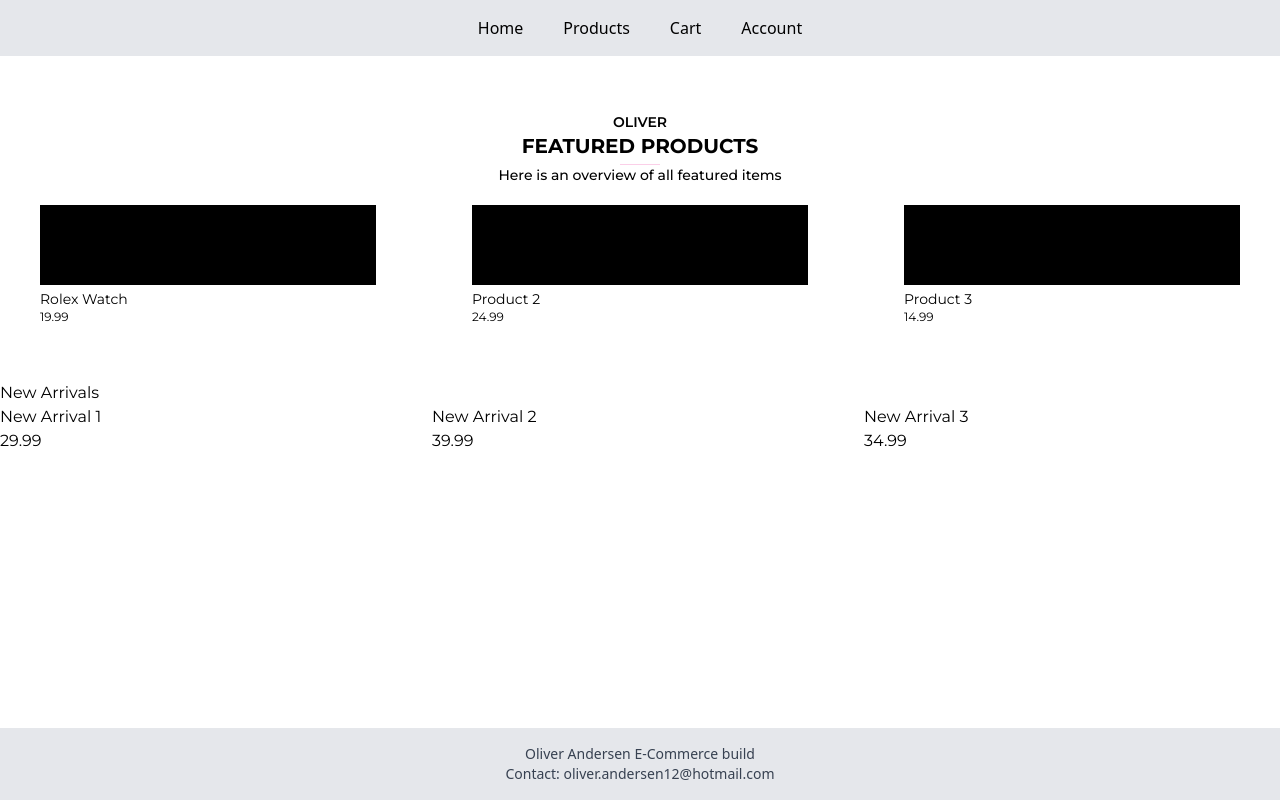
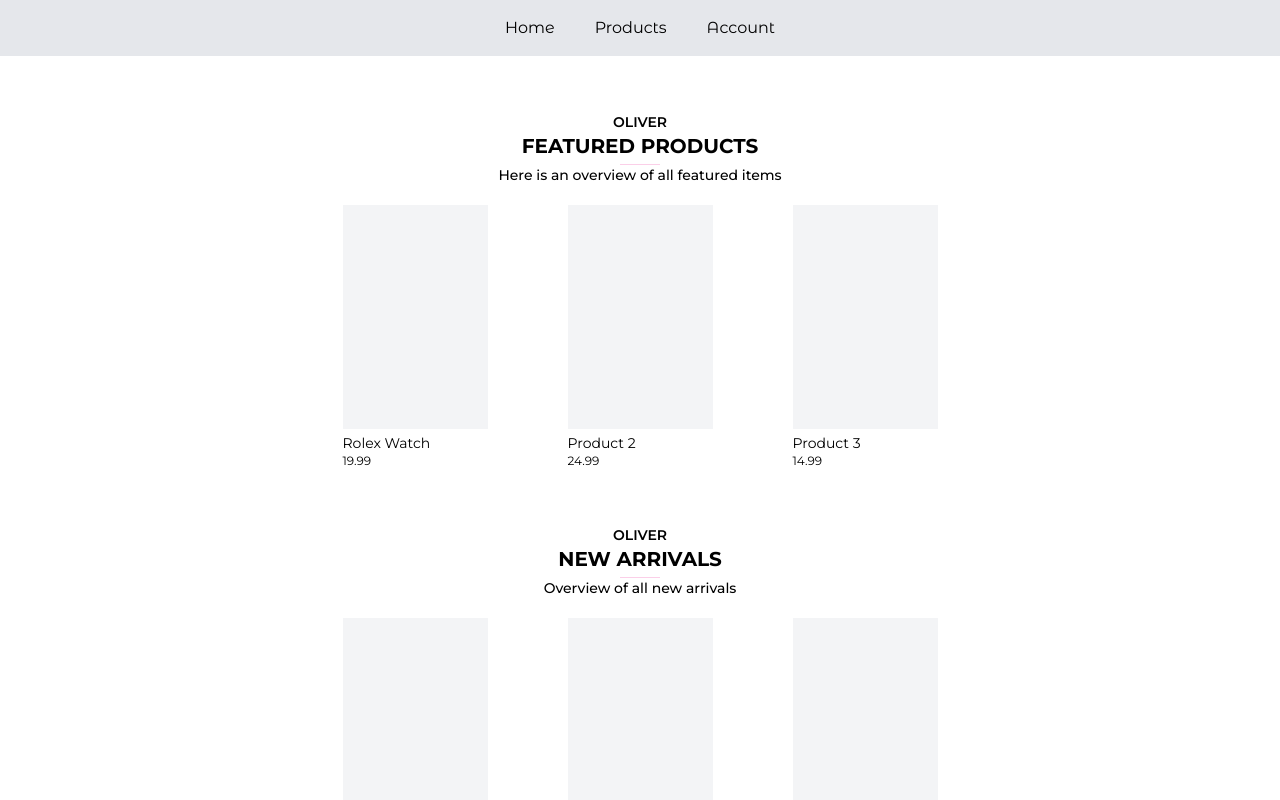
Before and after one commit to Revilo321/e-commerce-site, a Next.js app: page /homepage in a window 1280 px wide. Shown: the top 800 px of the page. Built offline with nearby package versions, Linux system fonts and the light colour scheme.

Commit message:
made generic components for showing products

```diff
--- a/src/components/Homepage/FeaturedProducts.tsx
+++ b/src/components/Homepage/FeaturedProducts.tsx
@@ -1,4 +1,6 @@
 import React from 'react';
+import { GenericProducts } from './GenericProducts';
+import { GenericProductHeader } from './GenericProductHeader';
 
 const FeaturedProducts: React.FC = () => {
   // Fetch or provide the list of featured products
@@ -10,26 +12,12 @@ const FeaturedProducts: React.FC = () => {
 
   return (
     <section>
-      <div className="pb-5">
-        <p className="text-center text-sm font-semibold">OLIVER</p>
-        <h2 className="text-center text-xl font-bold">FEATURED PRODUCTS</h2>
-        <div className="flex justify-center pt-1">
-          <div className=" bg-pink-200 w-10 h-px"></div>
-        </div>
-        <p className="text-center text-sm font-medium">
-          Here is an overview of all featured items
-        </p>
-      </div>
-      <div className="grid grid-cols-3 gap-4">
-        {featuredProducts.map((product) => (
-          <div key={product.id} className="  mx-10">
-            <div className="h-20 w-full bg-black" />
-            <h3 className="text-sm pt-1">{product.name}</h3>
-            <p className="text-xs">{product.price}</p>
-            {/* Additional product details */}
-          </div>
-        ))}
-      </div>
+      <GenericProductHeader
+        header="OLIVER"
+        secondHeader="FEATURED PRODUCTS"
+        text="Here is an overview of all featured items"
+      />
+      <GenericProducts products={featuredProducts} />
     </section>
   );
 };
--- /dev/null
+++ b/src/components/Homepage/GenericProductHeader.tsx
@@ -0,0 +1,24 @@
+import React from 'react';
+
+interface GenericProductHeaderProps {
+  header: string;
+  secondHeader: string;
+  text: string;
+}
+
+export const GenericProductHeader = ({
+  header,
+  secondHeader,
+  text,
+}: GenericProductHeaderProps) => {
+  return (
+    <div className="pb-5">
+      <p className="text-center text-sm font-semibold">{header}</p>
+      <h2 className="text-center text-xl font-bold">{secondHeader}</h2>
+      <div className="flex justify-center pt-1">
+        <div className=" bg-pink-200 w-10 h-px"></div>
+      </div>
+      <p className="text-center text-sm font-medium">{text}</p>
+    </div>
+  );
+};
--- /dev/null
+++ b/src/components/Homepage/GenericProducts.tsx
@@ -0,0 +1,19 @@
+import React from 'react';
+
+interface GenericProductsProps {
+  products: { id: number; name: string; price: number }[];
+}
+
+export const GenericProducts = ({ products }: GenericProductsProps) => {
+  return (
+    <div className="px-10 sm:px-0 sm:flex justify-center">
+      {products.map((product) => (
+        <div key={product.id} className="min-w-[225px] px-10">
+          <div className="h-56 bg-gray-100" />
+          <h3 className="text-sm pt-1">{product.name}</h3>
+          <p className="text-xs">{product.price}</p>
+        </div>
+      ))}
+    </div>
+  );
+};
--- a/src/components/Homepage/NewArrivals.tsx
+++ b/src/components/Homepage/NewArrivals.tsx
@@ -1,4 +1,6 @@
 import React from 'react';
+import { GenericProducts } from './GenericProducts';
+import { GenericProductHeader } from './GenericProductHeader';
 
 const NewArrivals: React.FC = () => {
   // Fetch or provide the list of new arrivals
@@ -10,16 +12,12 @@ const NewArrivals: React.FC = () => {
 
   return (
     <section>
-      <h2>New Arrivals</h2>
-      <div className="grid grid-cols-3 gap-4">
-        {newArrivals.map((product) => (
-          <div key={product.id}>
-            <h3>{product.name}</h3>
-            <p>{product.price}</p>
-            {/* Additional product details */}
-          </div>
-        ))}
-      </div>
+      <GenericProductHeader
+        header="OLIVER"
+        secondHeader="NEW ARRIVALS"
+        text="Overview of all new arrivals"
+      />
+      <GenericProducts products={newArrivals} />
     </section>
   );
 };
--- a/src/components/Layout/Footer.tsx
+++ b/src/components/Layout/Footer.tsx
@@ -3,7 +3,7 @@ import React from 'react';
 const Footer: React.FC = () => {
   //TODO: Improve Footer
   return (
-    <footer className="bg-gray-200 text-gray-700 py-4 fixed bottom-0 w-full">
+    <footer className="bg-gray-200 text-gray-700 py-4">
       <div className="container mx-auto text-center">
         <p className="text-sm">Oliver Andersen E-Commerce build</p>
         <p className="text-sm">
--- a/src/components/Layout/Header.tsx
+++ b/src/components/Layout/Header.tsx
@@ -1,25 +1,30 @@
 import Link from 'next/link';
+import { Montserrat_Alternates } from 'next/font/google';
 import React from 'react';
+
+const monts = Montserrat_Alternates({
+  weight: ['400', '500', '600', '700'],
+  subsets: ['latin'],
+});
 
 const Header: React.FC = () => {
   //TODO: Make an array of links instead of hard coding each one.
+
+  const routes = [
+    { path: 'Home', href: '/' },
+    { path: 'Products', href: '/products' },
+    { path: 'Account', href: '/account' },
+  ];
   return (
-    <header className="bg-gray-200 py-4">
+    <header className={`bg-gray-200 py-4 ${monts.className}`}>
       <div className="container mx-auto flex items-center justify-around">
         <nav>
           <ul className="flex space-x-10">
-            <li>
-              <Link href="/">Home</Link>
-            </li>
-            <li>
-              <Link href="/products">Products</Link>
-            </li>
-            <li>
-              <Link href="/cart">Cart</Link>
-            </li>
-            <li>
-              <Link href="/account">Account</Link>
-            </li>
+            {routes.map((route, i) => (
+              <li key={i}>
+                <Link href={route.href}>{route.path}</Link>
+              </li>
+            ))}
           </ul>
         </nav>
       </div>
--- a/src/components/Layout/LayoutComponent.tsx
+++ b/src/components/Layout/LayoutComponent.tsx
@@ -12,7 +12,9 @@ const Layout: React.FC<LayoutProps> = ({ children }) => {
     <div>
       <Header />
       <main>{children}</main>
-      <Footer />
+      <div className="pt-10">
+        <Footer />
+      </div>
     </div>
   );
 };
--- a/src/pages/_app.tsx
+++ b/src/pages/_app.tsx
@@ -3,7 +3,10 @@ import { Montserrat } from 'next/font/google';
 import '@/styles/globals.css';
 import Layout from '@/components/Layout/LayoutComponent';
 
-const monts = Montserrat({ subsets: ['latin'] });
+const monts = Montserrat({
+  weight: ['400', '500', '600', '700'],
+  subsets: ['latin'],
+});
 
 export default function App({ Component, pageProps }: AppProps) {
   return (
```
